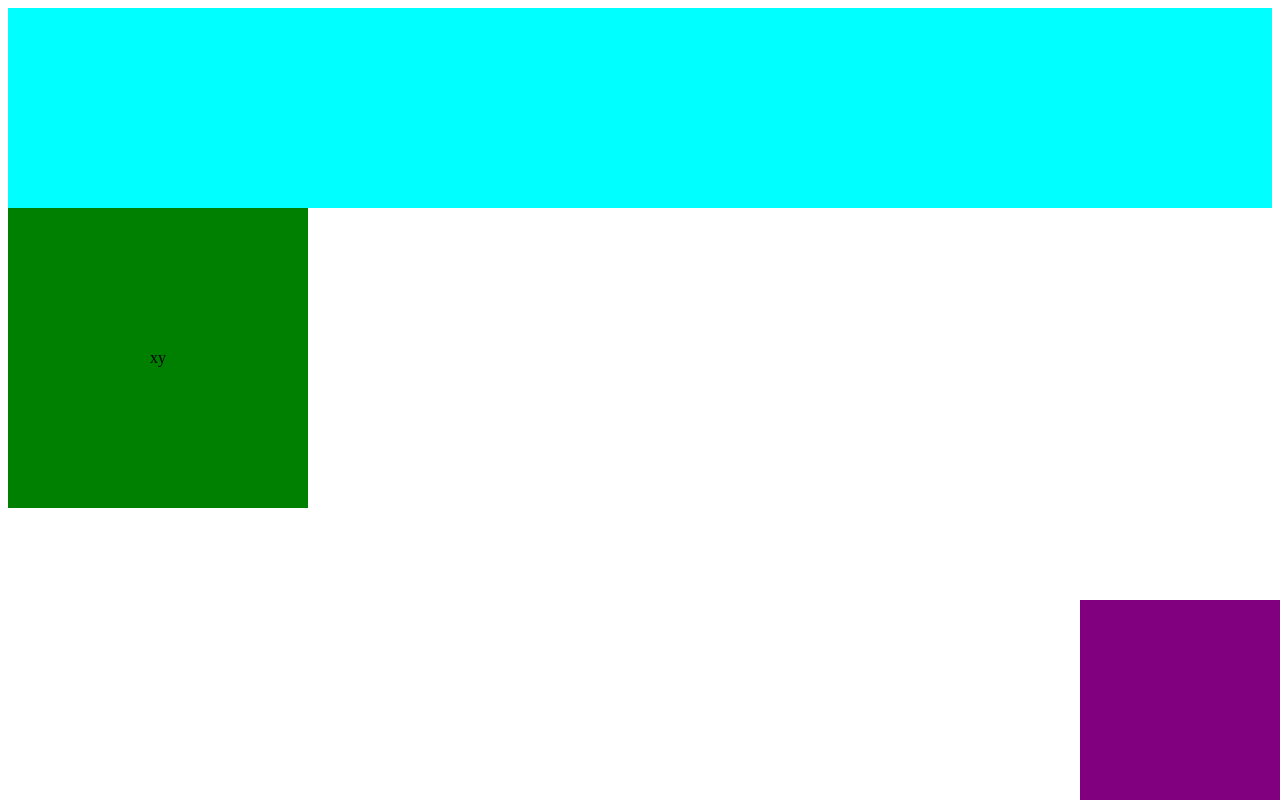
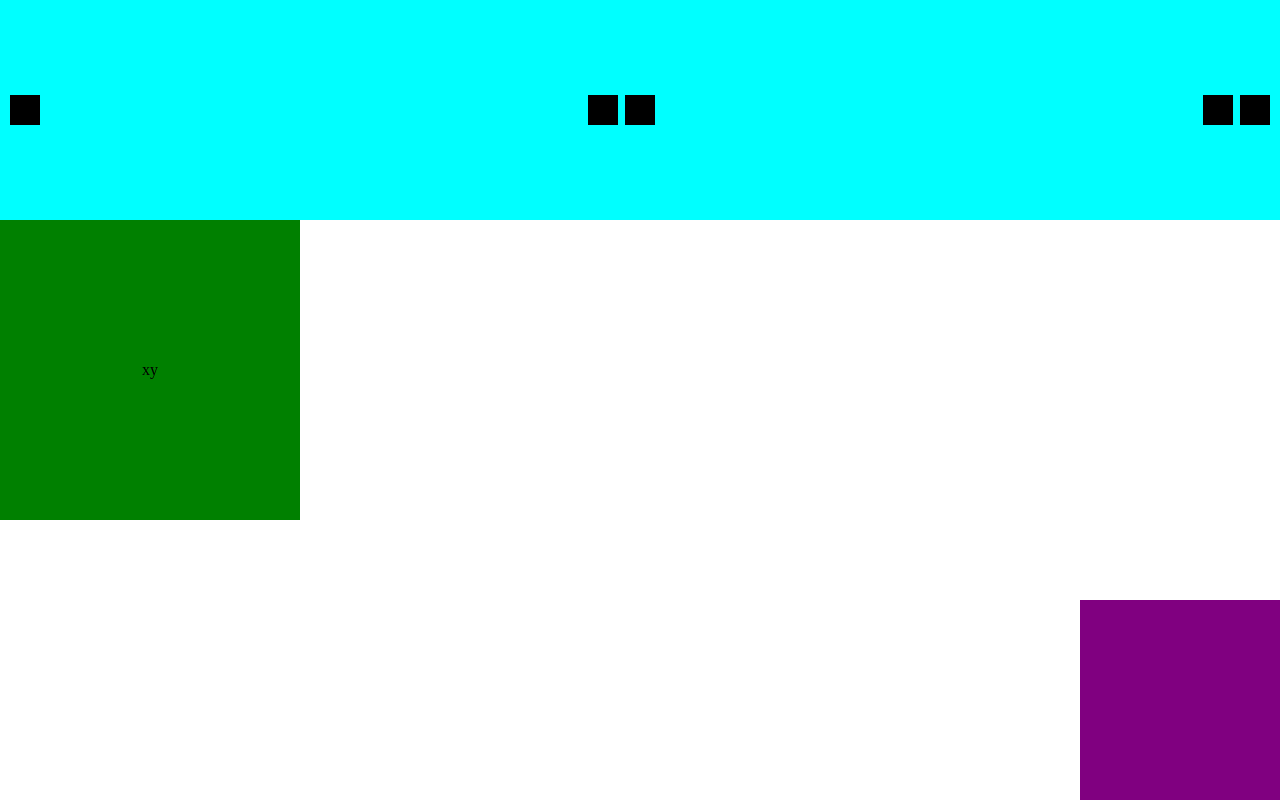
Before and after one commit to mauricaa/01_Basics, a plain HTML site: page Übung 4/index.html in a window 1280 px wide. Drawn offline with Linux system fonts and the light colour scheme.

Commit message:
Aufgabe 4 Übung finished

```diff
--- a/Übung 4/index.html
+++ b/Übung 4/index.html
@@ -8,9 +8,21 @@
 <body>
 <link rel="stylesheet" href="style.css">
 
-<div class="Aqua"> </div>
+<div class="Aqua">
+    <div class="box"></div>
+<div class="container">
+        <div class="box"></div>
+        <div class="box"></div>
+        </div>
+    <div class="container">
+            <div class="box"></div>
+            <div class="box"></div>
+            </div>
+</div>
 <div class="Green"> xy </div>
 <div class="Purple"> </div>
 
+
+
 </body>
 </html>
--- a/Übung 4/style.css
+++ b/Übung 4/style.css
@@ -1,8 +1,16 @@
 .Aqua {
     background-color: aqua;
     height: 200px;
+    display: flex;
+    justify-content: space-between;
+    align-items: center;
+    padding: 10px;
 }
-
+.container {
+    display: flex;
+    justify-content: center;
+    gap: 7px;
+}
 .Green {
     background-color: green;
     position: relative;
@@ -22,3 +30,70 @@ bottom: 0px;
     width: 200px;
     display: flex;
 }
+
+.box{
+    display: flex;
+    background-color: black;
+    height: 30px;
+    width: 30px;
+
+}
+
+
+
+
+
+
+
+
+
+
+
+  /* http://meyerweb.com/eric/tools/css/reset/
+   v2.0 | 20110126
+   License: none (public domain)
+*/
+
+html, body, div, span, applet, object, iframe,
+h1, h2, h3, h4, h5, h6, p, blockquote, pre,
+a, abbr, acronym, address, big, cite, code,
+del, dfn, em, img, ins, kbd, q, s, samp,
+small, strike, strong, sub, sup, tt, var,
+b, u, i, center,
+dl, dt, dd, ol, ul, li,
+fieldset, form, label, legend,
+table, caption, tbody, tfoot, thead, tr, th, td,
+article, aside, canvas, details, embed,
+figure, figcaption, footer, header, hgroup,
+menu, nav, output, ruby, section, summary,
+time, mark, audio, video {
+	margin: 0;
+	padding: 0;
+	border: 0;
+	font-size: 100%;
+	font: inherit;
+	vertical-align: baseline;
+}
+/* HTML5 display-role reset for older browsers */
+article, aside, details, figcaption, figure,
+footer, header, hgroup, menu, nav, section {
+	display: block;
+}
+body {
+	line-height: 1;
+}
+ol, ul {
+	list-style: none;
+}
+blockquote, q {
+	quotes: none;
+}
+blockquote:before, blockquote:after,
+q:before, q:after {
+	content: '';
+	content: none;
+}
+table {
+	border-collapse: collapse;
+	border-spacing: 0;
+}
```
